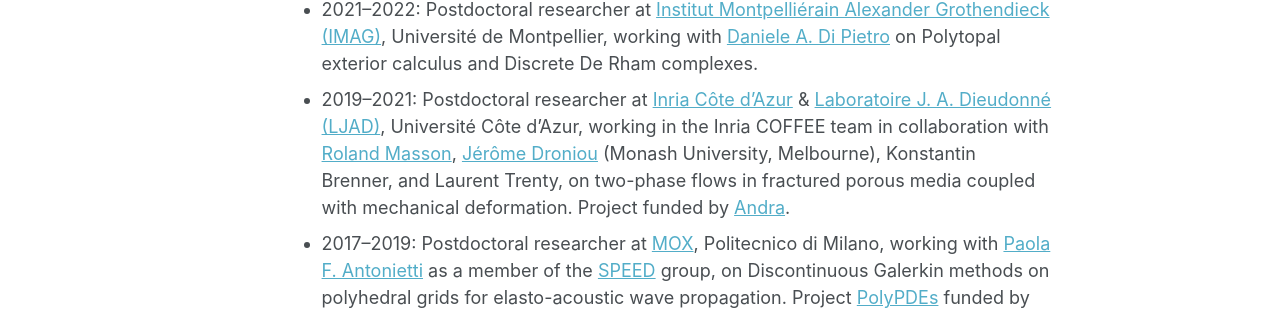
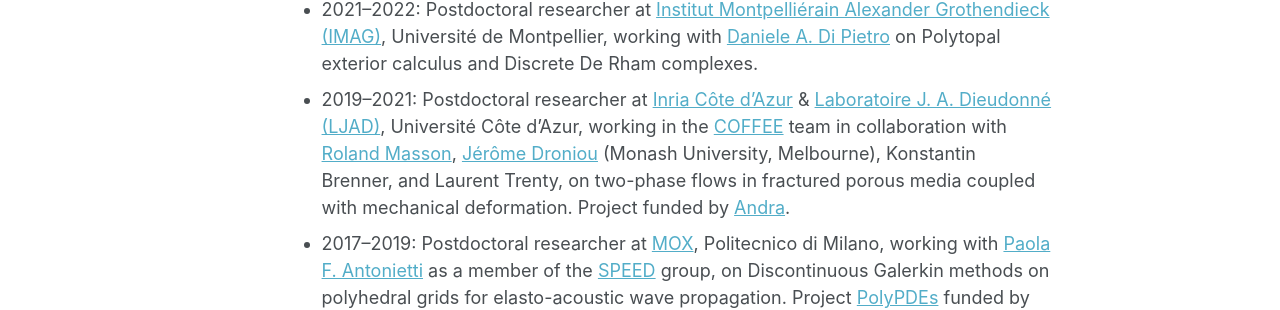
Before and after one commit to fbonaldi/fbonaldi.github.io, a Jekyll site: the page built from _pages/about.md, in a window 1280 px wide and 1344 px high. Shown: the part 727-1037 px from the top of the window. Built offline with Jekyll 4.4.1, drawn with Linux system fonts in a browser that asks for light colours; some web fonts are replaced; a script bundle is joined from its source files by our own code; library files that are not in the unit come from our copies.

Commit message:
Update about.md

```diff
--- a/_pages/about.md
+++ b/_pages/about.md
@@ -23,7 +23,7 @@
   * PI of the ANR JCJC project [**MaNStarT**](https://anr.fr/Projet-ANR-24-CE46-7619), 2025–2029. Funding: ~244 k€.
   * Deputy Director of the CNRS Research Federation [**OcciMath**](https://occi.math.cnrs.fr/), Jan 2024–Aug 2026.
 * 2021–2022: Postdoctoral researcher at [Institut Montpelliérain Alexander Grothendieck (IMAG)](https://imag.umontpellier.fr/), Université de Montpellier, working with [Daniele A. Di Pietro](https://imag.umontpellier.fr/~di-pietro/) on Polytopal exterior calculus and Discrete De Rham complexes.
-* 2019–2021: Postdoctoral researcher at [Inria Côte d'Azur](https://www.inria.fr/en/inria-centre-universite-cote-azur) & [Laboratoire J. A. Dieudonné (LJAD)](https://math.univ-cotedazur.fr/), Université Côte d'Azur, working in the Inria COFFEE team in collaboration with [Roland Masson](https://math.unice.fr/~massonr/), [Jérôme Droniou](https://imag.umontpellier.fr/~droniou/) (Monash University, Melbourne), Konstantin Brenner, and Laurent Trenty, on two-phase flows in fractured porous media coupled with mechanical deformation. Project funded by [Andra](https://www.andra.fr).
+* 2019–2021: Postdoctoral researcher at [Inria Côte d'Azur](https://www.inria.fr/en/inria-centre-universite-cote-azur) & [Laboratoire J. A. Dieudonné (LJAD)](https://math.univ-cotedazur.fr/), Université Côte d'Azur, working in the [COFFEE](https://team.inria.fr/coffee/?lang=en) team in collaboration with [Roland Masson](https://math.unice.fr/~massonr/), [Jérôme Droniou](https://imag.umontpellier.fr/~droniou/) (Monash University, Melbourne), Konstantin Brenner, and Laurent Trenty, on two-phase flows in fractured porous media coupled with mechanical deformation. Project funded by [Andra](https://www.andra.fr).
 * 2017–2019: Postdoctoral researcher at [MOX](https://mox.polimi.it), Politecnico di Milano, working with [Paola F. Antonietti](https://antonietti.faculty.polimi.it/) as a member of the [SPEED](https://speed.mox.polimi.it/) group, on Discontinuous Galerkin methods on polyhedral grids for elasto-acoustic wave propagation. Project [PolyPDEs](https://antonietti.faculty.polimi.it/sir-polypdes/) funded by [SIR](https://sir.mur.gov.it/).
 * 2016–2017: Postdoctoral researcher at [Institut Montpelliérain Alexander Grothendieck (IMAG)](https://imag.umontpellier.fr/), Université de Montpellier, working with [Daniele A. Di Pietro](https://imag.umontpellier.fr/~di-pietro/) on Hybrid High-Order methods for plate mechanics problems. Project HHOMM funded by ANR.
 * 2013–2016: Ph.D. student at [Institut Montpelliérain Alexander Grothendieck (IMAG)](https://imag.umontpellier.fr/), Université de Montpellier, under the supervision of [Giuseppe Geymonat](https://scholar.google.it/citations?user=KyMp7xAAAAAJ&hl=it) (Ecole Polytechnique), [Françoise Krasucki](https://www.researchgate.net/profile/Francoise_Krasucki) (Montpellier), and [Marina Vidrascu](https://team.inria.fr/commedia/vidrascu/) (Inria Paris). The Ph.D. thesis was funded by ANR Project [ARAMIS](https://anr.fr/Project-ANR-12-BS01-0021) (_Analysis of Robust Asymptotic Methods In numerical Simulation in mechanics_).
```
